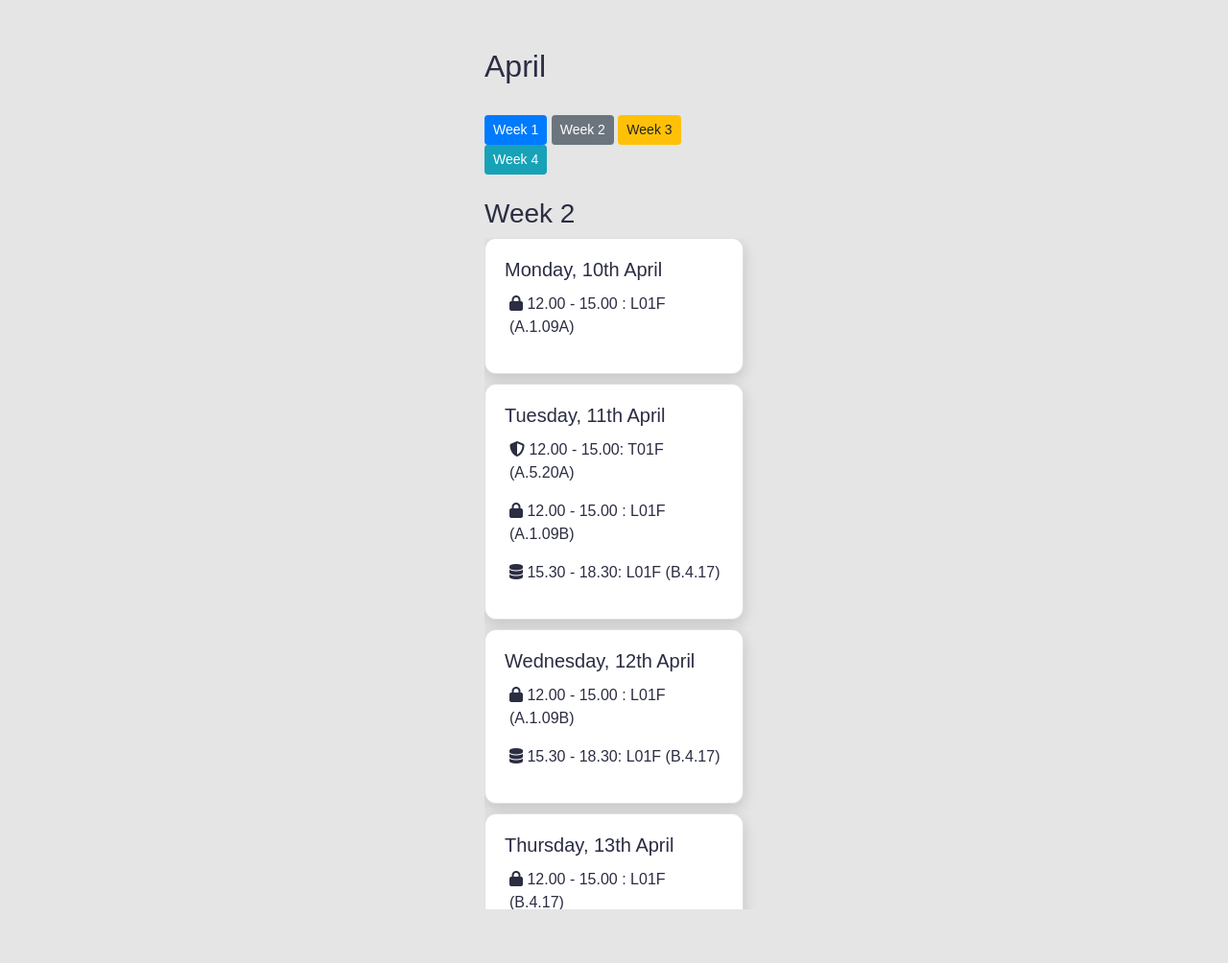
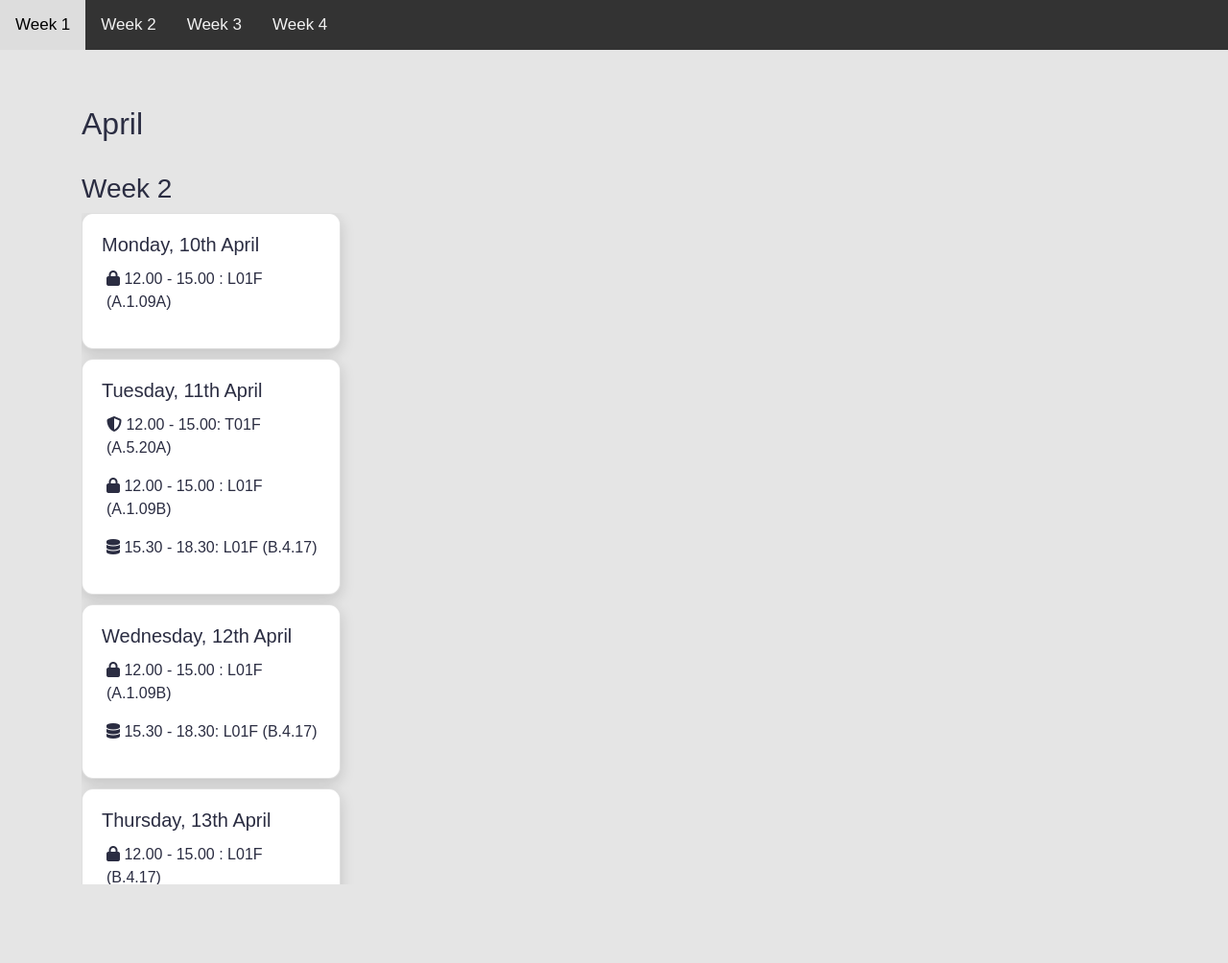
Before and after one commit to wynnehewitt/collab-calendar, a plain HTML site: page AprilWeek2.html in a window 1280 px wide. Shown: the whole page at 96% size. Drawn offline with nearby package versions, Linux system fonts and the light colour scheme.

Commit message:
better UI

```diff
--- a/AprilWeek2.html
+++ b/AprilWeek2.html
@@ -1,11 +1,11 @@
-<html>
-    <head>
+<!DOCTYPE html>
+<html><head>
+  <title>April Week 2</title>
+<meta http-equiv="content-type" content="text/html; charset=UTF-8">
     <meta charset="utf-8">
         <meta name="viewport" content="width=device-width, initial-scale=1.0">
         <!-- Bootstrap CSS -->
-        <link rel="stylesheet" href="https://cdn.jsdelivr.net/npm/bootstrap@4.1.3/dist/css/bootstrap.min.css" integrity="sha384-MCw98/SFnGE8fJT3GXwEOngsV7Zt27NXFoaoApmYm81iuXoPkFOJwJ8ERdknLPMO" crossorigin="anonymous">
-
-        <title>Collaboration Calendar</title>
+        <link rel="stylesheet" href="Test_files/bootstrap.min.css" integrity="sha384-MCw98/SFnGE8fJT3GXwEOngsV7Zt27NXFoaoApmYm81iuXoPkFOJwJ8ERdknLPMO" crossorigin="anonymous">
 <style>
     :root {
       --red: #ef233c;
@@ -30,7 +30,7 @@
     }
 
     .container {
-      width: 300px;
+      /* width: 300px; */
       padding: 0 15px;
       margin: 0 auto;
     }
@@ -39,6 +39,7 @@
       font-size: 32px;
       margin-bottom: 1em;
     }
+
 
     .cards {
       width: 300px;
@@ -117,49 +118,64 @@
     .cards::-webkit-scrollbar-track {
       background: var(--thumb);
     }
-
-    @media (min-width: 500px) {
-      .card {
-        flex-basis: calc(50% - 10px);
+#navbar {
+  overflow: hidden;
+  background-color: #333;
+  position: fixed;
+  top: 0;
+  left: 0;
+  right: 0;
+  z-index: 9999;
 }
 
-      .card:not(:last-child) {
-        margin-right: 20px;
-      }
+
+#navbar a {
+  float: left;
+  display: block;
+  color: #f2f2f2;
+  text-align: center;
+  padding: 14px 16px;
+  text-decoration: none;
+  font-size: 17px;
 }
 
-    @media (min-width: 700px) {
-      .card {
-        flex-basis: calc(calc(100% / 3) - 20px);
+#navbar a:hover {
+  background-color: #ddd;
+  color: black;
 }
 
-      .card:not(:last-child) {
-        margin-right: 30px;
-      }
+#navbar a.active {
+  background-color: #498b73;
+  color: white;
 }
 
-    @media (min-width: 1100px) {
-      .card {
-        flex-basis: calc(25% - 30px);
+.content {
+  padding: 16px;
 }
 
-      .card:not(:last-child) {
-        margin-right: 40px;
-      }
+.sticky {
+  position: fixed;
+  top: 0;
+  width: 100%;
 }
 
+.sticky + .content {
+  padding-top: 60px;
+}
 </style>
 <script src="https://kit.fontawesome.com/c1b3b95b1c.js" crossorigin="anonymous"></script>
 </head>
+<body>
+<div id="navbar" class="sticky">
+  <a href="AprilWeek1.html">Week 1</a>
+  <a href="AprilWeek2.html">Week 2</a>
+  <a href="AprilWeek3.html">Week 3</a>
+  <a href="AprilWeek4.html">Week 4</a>
+</div>
 
-    <body>
+<div class="content">
   <div class="container">
     <h2>April</h2>
-            <a href = "AprilWeek1.html" ><button type="button" class="btn btn-primary btn-sm">Week 1</button> </a>
-            <a href = "AprilWeek2.html" ><button type="button" class="btn btn-secondary btn-sm">Week 2</button> </a>
-            <a href = "AprilWeek3.html" ><button type="button" class="btn btn-warning btn-sm">Week 3</button> </a>
-            <a href = "AprilWeek4.html" ><button type="button" class="btn btn-info btn-sm">Week 4</button> </a>
-          </br> </br>
     <h3>Week 2</h3>
     <ul class="cards">
       <li class="card">
@@ -241,6 +257,9 @@
                 <i class="fa-solid fa-database"></i>
                 08.30 - 11.30: L01F (A.1.09A)</p>
                 <p>
+                  <i class="fa-solid fa-lock"></i>
+                  08.30 - 11.30 : L01F (A.1.17)</p>
+            <p>
                 <i class="fa-solid fa-database"></i>
                 12.00 - 15.00: L01F (A.1.09A)</p>
             <p>
@@ -265,6 +284,7 @@
 
     </ul>
   </div>
+</div>
 
 </body>
 </html>
```
Also changed, not shown: AprilWeek3.html (+49 -32 lines), AprilWeek4.html (+48 -32 lines), index.html (+9 -24 lines). Lines whose indentation alone changed are shown as unchanged.
